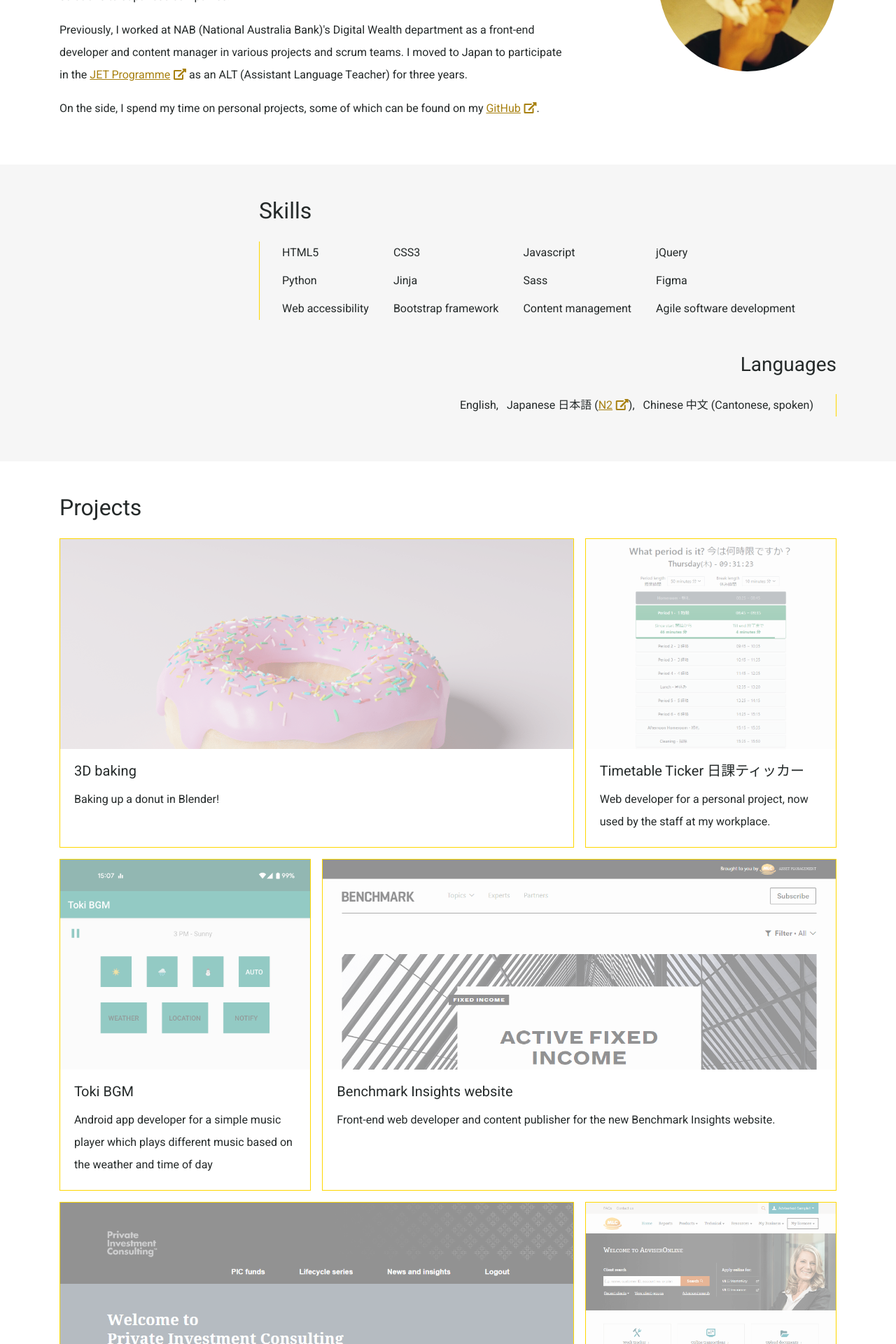
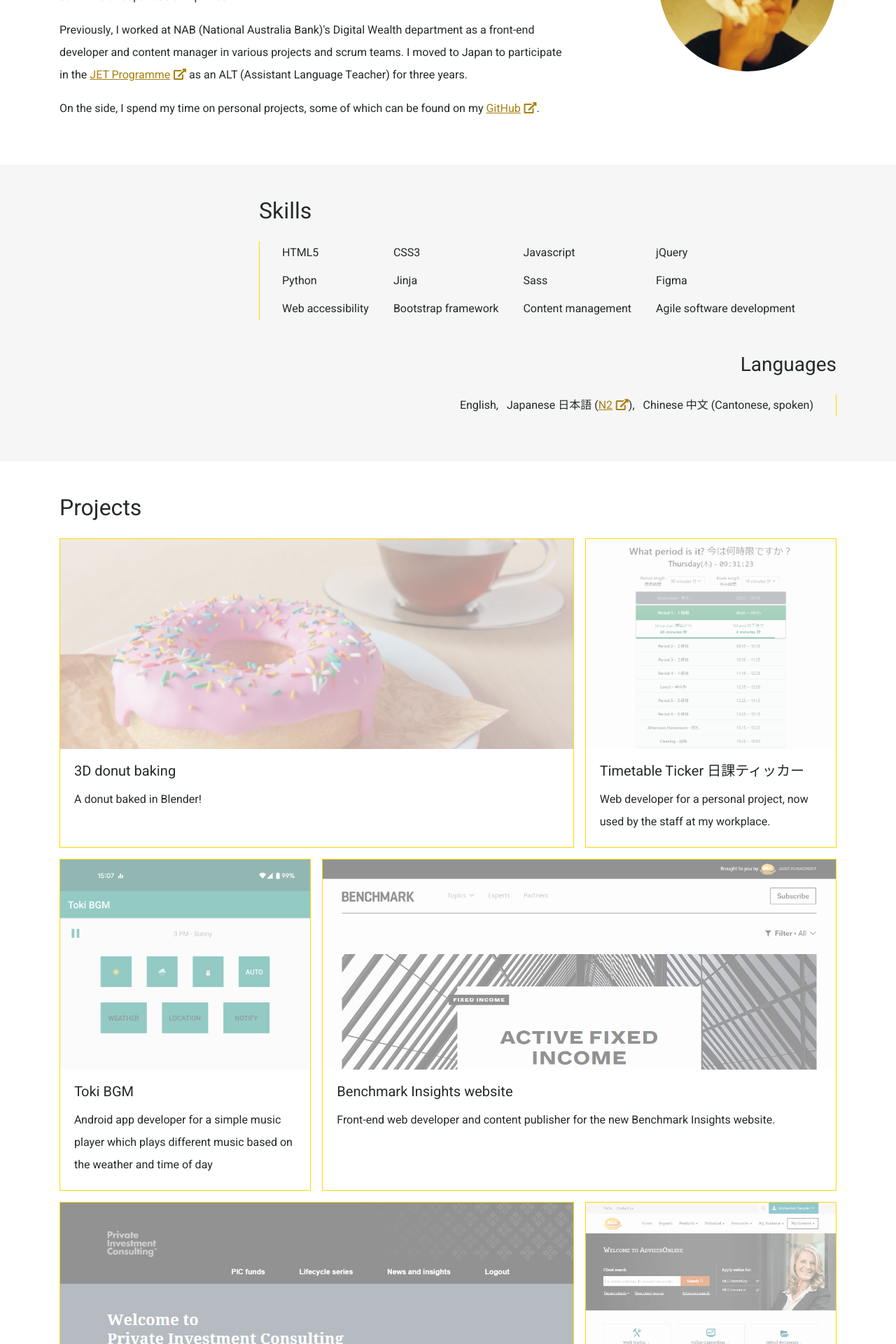
Before and after one commit to rbccaao/rbccaao.github.io, a Jekyll site: the page built from index.html, in a window 1280 px wide. Shown: the part 605-2525 px from the top of the page at 70% size. Built offline with Jekyll 4.4.1, drawn with Linux system fonts in a browser that asks for light colours; nearby versions of some CDN libraries.

Commit message:
Update donut project details
added video player

```diff
--- a/_includes/index/projects.html
+++ b/_includes/index/projects.html
@@ -57,9 +57,15 @@
                                             </ul>
                                             <ol id="{{ project.name }}-indicators" class="carousel-indicators mt-auto border-0">
                                                 {% for media in project.media %}
-                                                <li data-target="#{{ project.name }}-carousel" data-slide-to="{{ forloop.index0 }}" class="active">
-                                                    <img src="/images/projects/{{ media }}" alt="{{ project.name }} screenshot thumbnail {{ forloop.index0 }}">
-                                                </li>
+                                                    {% if media contains "png" %}
+                                                    <li data-target="#{{ project.name }}-carousel" data-slide-to="{{ forloop.index0 }}" class="active">
+                                                        <img src="/images/projects/{{ media }}" alt="{{ project.name }} screenshot thumbnail {{ forloop.index0 }}">
+                                                    </li>
+                                                    {% elsif media contains "mp4" %}
+                                                    <li data-target="#{{ project.name }}-carousel" data-slide-to="{{ forloop.index0 }}" class="active">
+                                                        <img src="/images/projects/{{ media | split: '.' | slice: 0 }}-thumbnail.png" alt="{{ project.name }} screenshot thumbnail {{ forloop.index0 }}">
+                                                    </li>
+                                                    {% endif %}
                                                 {% endfor %}
                                             </ol>
                                         </div>
@@ -68,9 +74,15 @@
                                                 <div class="carousel-inner">
                                                     {% for media in project.media %}
                                                     <div class="carousel-item {% if forloop.first %}active{% endif %}">
+                                                        {% if media contains "png" %}
                                                         <a href="/images/projects/{{ media }}" target="_blank">
                                                             <img src="/images/projects/{{ media }}" class="d-block w-100" alt="{{ project.name }} screenshot {{ forloop.index0 }}">
                                                         </a>
+                                                        {% elsif media contains "mp4" %}
+                                                        <video autoplay muted loop controls>
+                                                            <source src="/images/projects/{{ media }}" class="d-block w-100" type="video/mp4">
+                                                        </video>
+                                                        {% endif %}
                                                     </div>
                                                     {% endfor %}
                                                 </div>
--- a/_sass/carousel.scss
+++ b/_sass/carousel.scss
@@ -3,10 +3,13 @@
 		padding: $grid-gutter-width;
 	}
 
-	.carousel-item img {
+	.carousel-item {
 		height: 70vh;
-		object-fit: contain;
-		object-position: top;
+		img {
+			height: 100%;
+			object-fit: contain;
+			object-position: top;
+		}
 	}
 }
 
--- a/_sass/grid.scss
+++ b/_sass/grid.scss
@@ -24,6 +24,7 @@
 			filter: opacity(60%);
 			max-height: 300px;
 			overflow: hidden;
+			width: 100%;
 			&:before {
 				content:"";
 				position: absolute;
--- a/_sass/main.scss
+++ b/_sass/main.scss
@@ -129,3 +129,8 @@
 textarea {
 	resize: none;
 }
+
+video {
+	height: auto;
+	width: 100%;
+}
```
Also changed, not shown: _data/projects.json (+5 -5 lines), images/projects/modelling-1-thumbnail.png (added), images/projects/modelling-1.png (deleted), images/projects/modelling-2.png, images/projects/modelling-3.png, images/projects/modelling-main.png, 2 other files.
